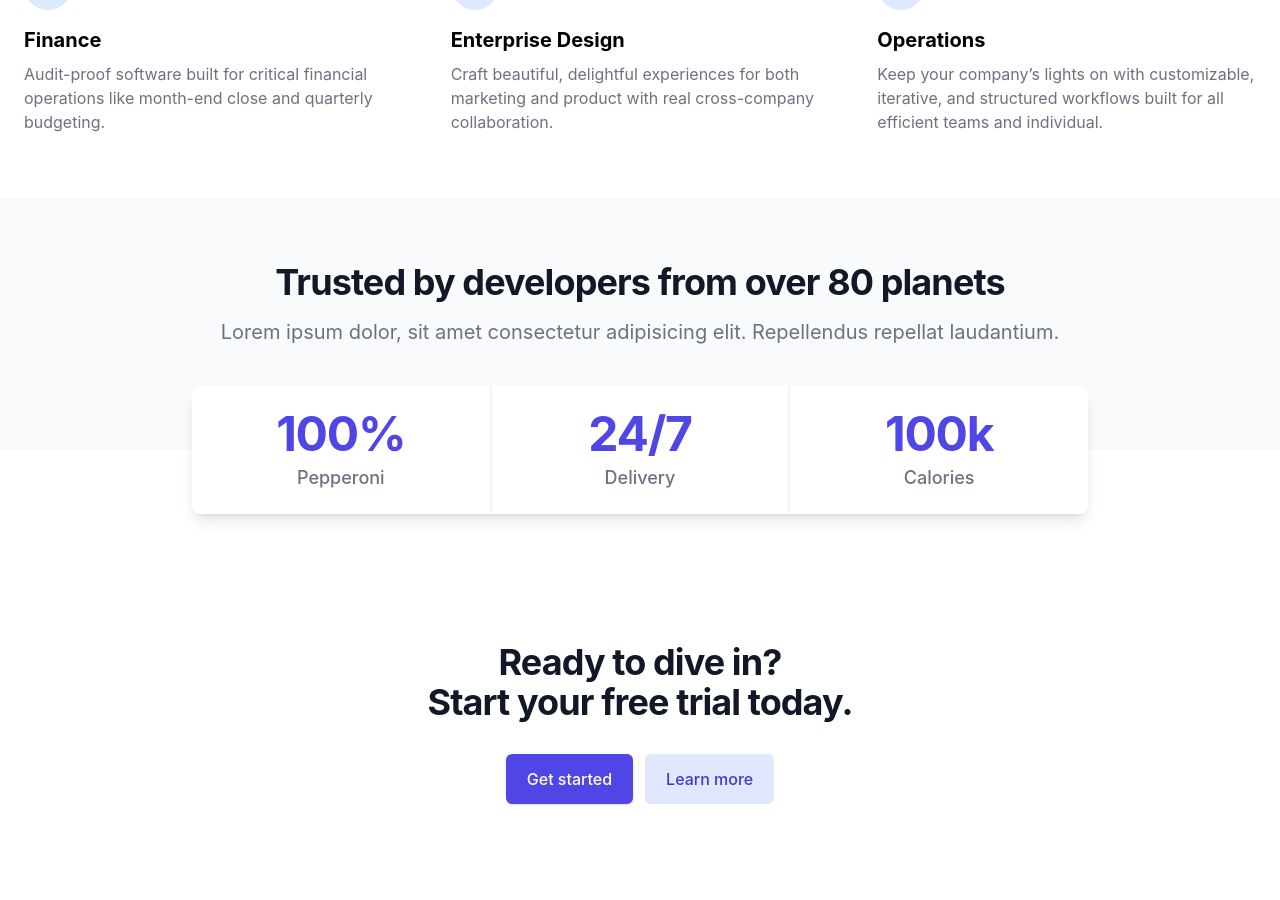
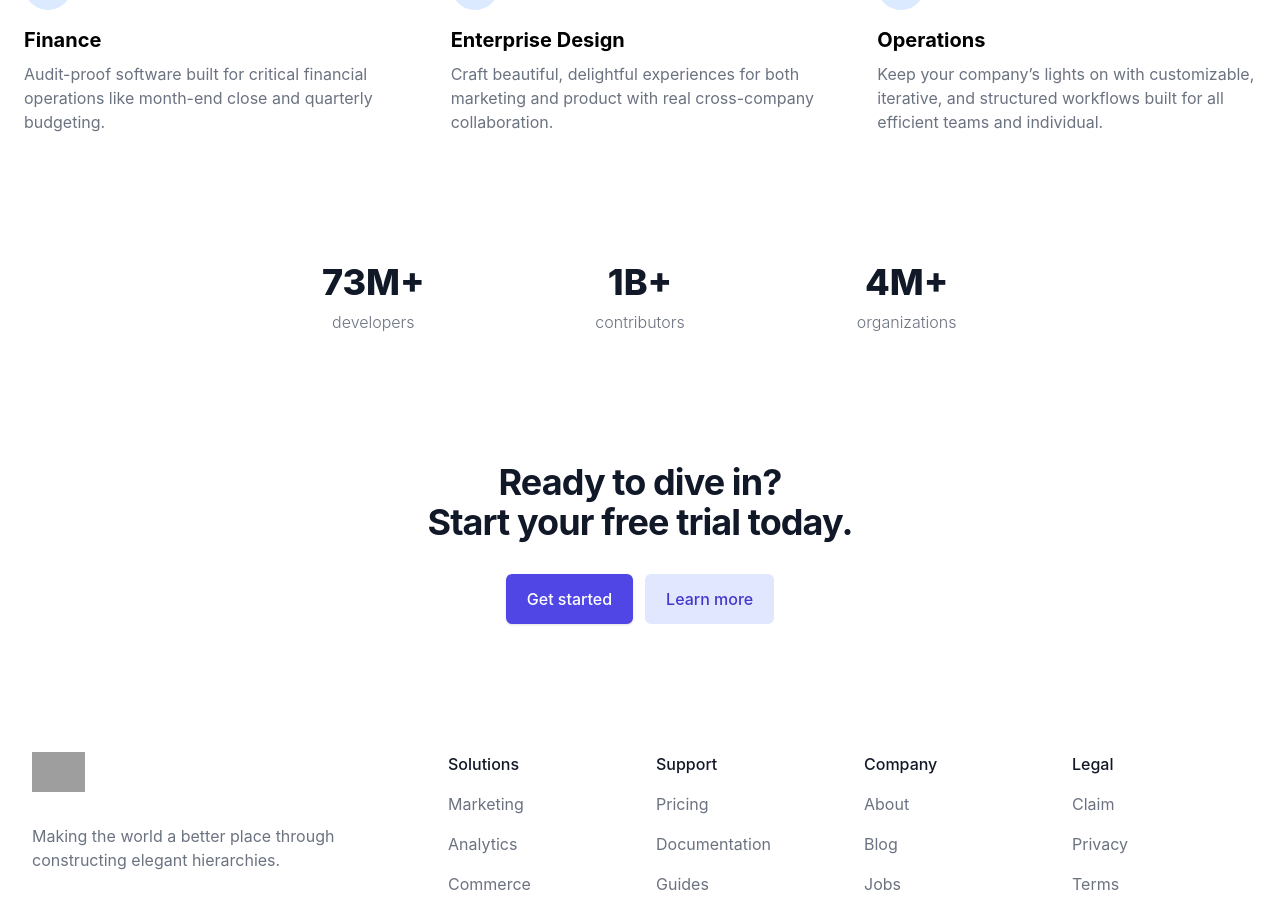
Before and after one commit to nathanclevenger/landing, a Jekyll site: the page built from README.md, in a window 1280 px wide and 900 px high, scrolled down 1374 px. Built offline with Jekyll 4.4.1, drawn with Linux system fonts in a browser that asks for light colours; nearby versions of some CDN libraries; our own code applies the rules of GitHub Pages for plain Markdown files; grey boxes are pictures that could not be loaded.

Commit message:
Update stats.html

```diff
--- a/_includes/stats.html
+++ b/_includes/stats.html
@@ -1,32 +1,18 @@
-<!-- This example requires Tailwind CSS v2.0+ -->
-<div class="bg-gray-50 pt-12 sm:pt-16">
-  <div class="mx-auto max-w-7xl px-4 sm:px-6 lg:px-8">
-    <div class="mx-auto max-w-4xl text-center">
-      <h2 class="text-3xl font-bold tracking-tight text-gray-900 sm:text-4xl">Trusted by developers from over 80 planets</h2>
-      <p class="mt-3 text-xl text-gray-500 sm:mt-4">Lorem ipsum dolor, sit amet consectetur adipisicing elit. Repellendus repellat laudantium.</p>
-    </div>
+<section class="bg-white dark:bg-gray-900">
+  <div class="max-w-screen-xl px-4 py-8 mx-auto text-center lg:py-16 lg:px-6">
+      <dl class="grid max-w-screen-md gap-8 mx-auto text-gray-900 sm:grid-cols-3 dark:text-white">
+          <div class="flex flex-col items-center justify-center">
+              <dt class="mb-2 text-3xl md:text-4xl font-extrabold">73M+</dt>
+              <dd class="font-light text-gray-500 dark:text-gray-400">developers</dd>
+          </div>
+          <div class="flex flex-col items-center justify-center">
+              <dt class="mb-2 text-3xl md:text-4xl font-extrabold">1B+</dt>
+              <dd class="font-light text-gray-500 dark:text-gray-400">contributors</dd>
+          </div>
+          <div class="flex flex-col items-center justify-center">
+              <dt class="mb-2 text-3xl md:text-4xl font-extrabold">4M+</dt>
+              <dd class="font-light text-gray-500 dark:text-gray-400">organizations</dd>
+          </div>
+      </dl>
   </div>
-  <div class="mt-10 bg-white pb-12 sm:pb-16">
-    <div class="relative">
-      <div class="absolute inset-0 h-1/2 bg-gray-50"></div>
-      <div class="relative mx-auto max-w-7xl px-4 sm:px-6 lg:px-8">
-        <div class="mx-auto max-w-4xl">
-          <dl class="rounded-lg bg-white shadow-lg sm:grid sm:grid-cols-3">
-            <div class="flex flex-col border-b border-gray-100 p-6 text-center sm:border-0 sm:border-r">
-              <dt class="order-2 mt-2 text-lg font-medium leading-6 text-gray-500">Pepperoni</dt>
-              <dd class="order-1 text-5xl font-bold tracking-tight text-indigo-600">100%</dd>
-            </div>
-            <div class="flex flex-col border-t border-b border-gray-100 p-6 text-center sm:border-0 sm:border-l sm:border-r">
-              <dt class="order-2 mt-2 text-lg font-medium leading-6 text-gray-500">Delivery</dt>
-              <dd class="order-1 text-5xl font-bold tracking-tight text-indigo-600">24/7</dd>
-            </div>
-            <div class="flex flex-col border-t border-gray-100 p-6 text-center sm:border-0 sm:border-l">
-              <dt class="order-2 mt-2 text-lg font-medium leading-6 text-gray-500">Calories</dt>
-              <dd class="order-1 text-5xl font-bold tracking-tight text-indigo-600">100k</dd>
-            </div>
-          </dl>
-        </div>
-      </div>
-    </div>
-  </div>
-</div>
+</section>
```
